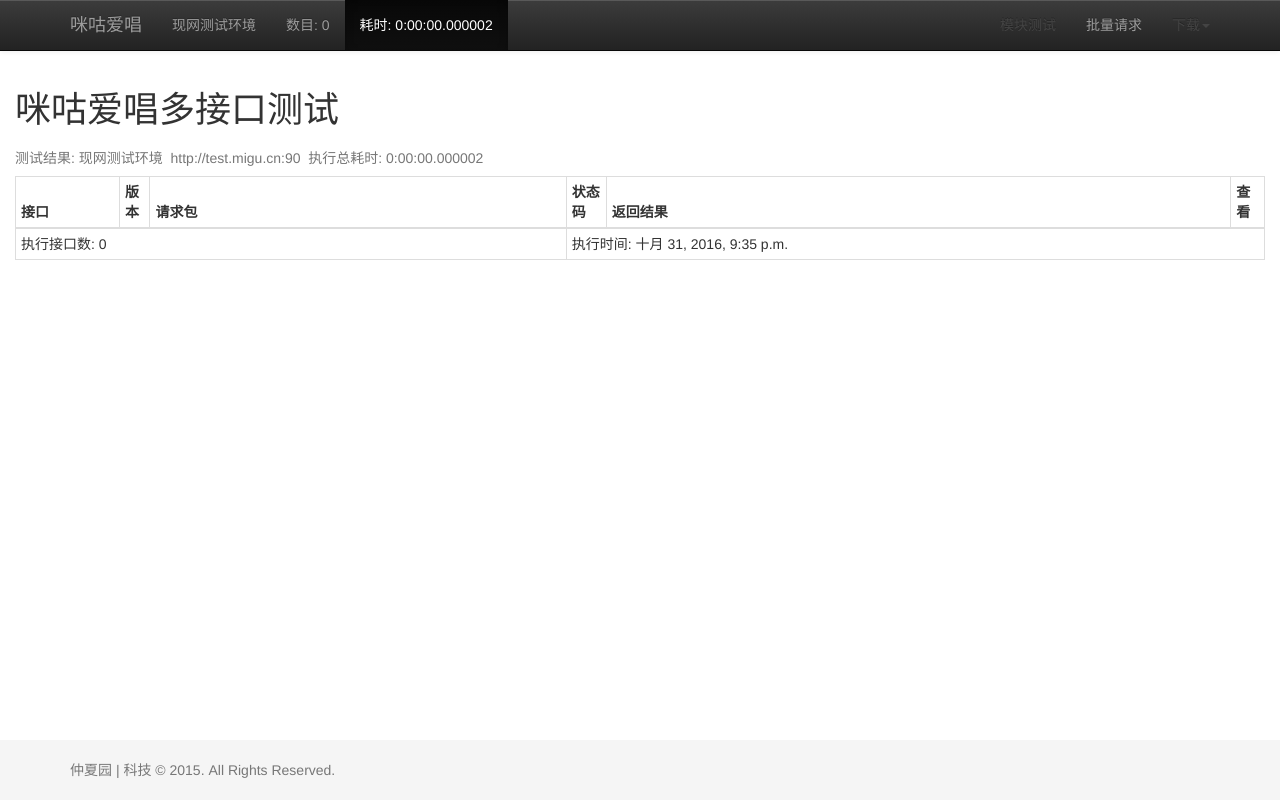
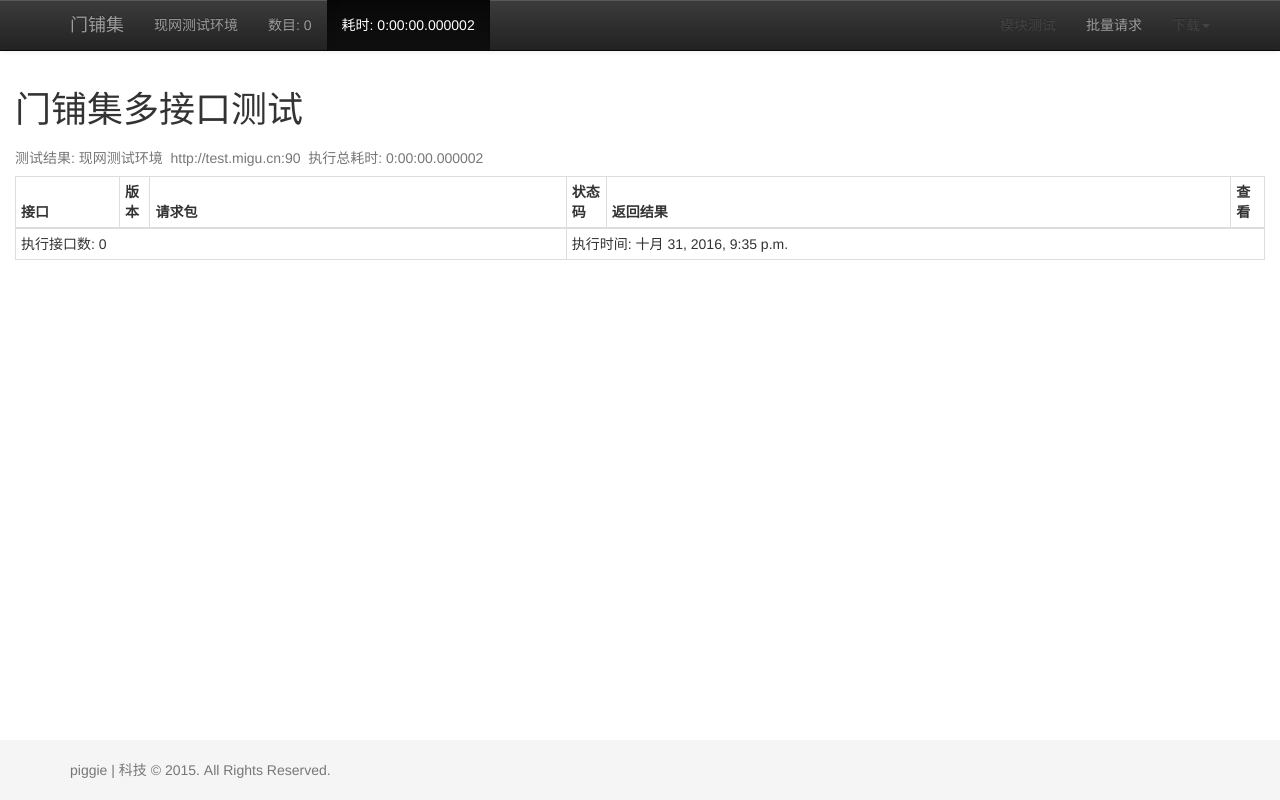
Before and after one commit to piggieyang/api-test, a Django app: page /migu/repeat/result/ in a window 1280 px wide. Run offline with Django 3.2, Linux system fonts and the light colour scheme; a user stored in the database is signed in; data comes from the database, SQL or seed files in the repository; parts of the project's set-up code (start-up, migrations or seed data) failed here and were passed over; some libraries are stand-ins or nearby versions.

Commit message:
修改文字

```diff
--- a/migu/models.py
+++ b/migu/models.py
@@ -7,7 +7,7 @@
 
 
 class MiguServiceBase(models.Model):
-    """咪咕爱唱接口模板"""
+    """接口模板"""
 
     name = models.CharField(verbose_name='接口名称', max_length=50)
     version = models.CharField(
@@ -30,7 +30,7 @@
 
 
 class MobileService(MiguServiceBase):
-    '''咪咕爱唱手机版接口'''
+    '''手机版接口'''
 
     class Meta(MiguServiceBase.Meta):
         verbose_name = '手机版接口'
@@ -39,7 +39,7 @@
 
 
 class TVService(MiguServiceBase):
-    '''咪咕爱唱电视版接口'''
+    '''电视版接口'''
 
     class Meta(MiguServiceBase.Meta):
         verbose_name = 'TV版接口'
@@ -48,7 +48,7 @@
 
 
 class PluginService(MiguServiceBase):
-    '''咪咕爱唱插件接口'''
+    '''插件接口'''
 
     class Meta(MiguServiceBase.Meta):
         verbose_name = '插件接口'
@@ -57,7 +57,7 @@
 
 
 class OpenService(MiguServiceBase):
-    '''咪咕爱唱开放平台接口'''
+    '''开放平台接口'''
 
     class Meta(MiguServiceBase.Meta):
         verbose_name = '开放平台接口'
@@ -66,7 +66,7 @@
 
 
 class Server(models.Model):
-    '''咪咕爱唱服务器配置'''
+    '''服务器配置'''
 
     name = models.CharField(verbose_name='接口地址名称', max_length=50)
     address = models.CharField(verbose_name='接口地址', max_length=255)
@@ -95,7 +95,7 @@
 
 
 class Result(models.Model):
-    """咪咕爱唱接口测试结果"""
+    """接口测试结果"""
 
     server = models.ForeignKey(to=Server, verbose_name='环境',
                                null=True)  # 测试后可以删除环境保存结果
@@ -125,7 +125,7 @@
 
 
 class Module(models.Model):
-    '''咪咕爱唱组合接口模块'''
+    '''组合接口模块'''
 
     name = models.CharField(verbose_name='模块名称', max_length=50)
     service_list = models.TextField(verbose_name='接口列表', default='[]')
--- a/migu/templates/migu/base.html
+++ b/migu/templates/migu/base.html
@@ -6,9 +6,9 @@
     <meta name="viewport" content="width=device-width, initial-scale=1">
     <meta name="renderer" content="webkit">
     <meta name="robots" content="noindex, nofollow">
-    <meta name="author" content="仲夏叶，Ryan Stornado">
-    <meta name="keywords" content="仲夏园，仲夏叶，科技，接口，测试">
-    <meta name="description" content="{% block page_description %}生命就是用求知的欲望燃烧自己{% endblock page_description %}">
+    <meta name="author" content="piggie，Ryan Stornado">
+    <meta name="keywords" content="piggie，piggie，科技，接口，测试">
+    <meta name="description" content="{% block page_description %}测试思维高于测试工具{% endblock page_description %}">
     <link rel="shortcut icon" href="{% static "favicon.ico" %}">
     <link rel="icon" type="image/icon" href="{% static "favicon.ico" %}">
     <title>{% block page_title %}{{ page_title }}{% endblock page_title %}</title>
@@ -56,7 +56,7 @@
 {% block page_footer %}
     <footer class="footer">
         <div class="container">
-            <p class="text-muted">仲夏园&nbsp;&#124;&nbsp;科技&nbsp;&copy;&nbsp;2015.&nbsp;All&nbsp;Rights&nbsp;Reserved.</p>
+            <p class="text-muted">piggie&nbsp;&#124;&nbsp;科技&nbsp;&copy;&nbsp;2015.&nbsp;All&nbsp;Rights&nbsp;Reserved.</p>
 
             <div style="display:none">
                 <script type="text/javascript">
--- a/migu/templates/migu/base_site.html
+++ b/migu/templates/migu/base_site.html
@@ -1,10 +1,10 @@
 {% extends "migu/base.html" %}
 {% load i18n %}
-{% block page_title %}咪咕爱唱接口测试{% endblock page_title %}
+{% block page_title %}门铺集接口测试{% endblock page_title %}
 {% block page_description %}本网站可以完成以下工作：单一接口测试、组合接口测试、生成Python脚本、生成Jmeter测试计划{% endblock page_description %}
 
 {% block page_brand_url %}/migu/{% endblock page_brand_url %}
-{% block page_brand_title %}咪咕爱唱{% endblock page_brand_title %}
+{% block page_brand_title %}门铺集{% endblock page_brand_title %}
 
 {% block custom_styles_css %}
     <style type="text/css">
--- a/migu/templates/migu/index.html
+++ b/migu/templates/migu/index.html
@@ -39,7 +39,7 @@
     <div class="container">
         <div class="row">
             <div class="col-md-8">
-                <h1>咪咕爱唱接口测试</h1>
+                <h1>门普集接口测试</h1>
                 <p class="help-block">接口版本下拉选项中没有对应的版本号时，可以在选择框后面的输入框手动添加</p>
                 <div id="query-form" class="well">
                     <h2>接口请求</h2>
--- a/migu/templates/migu/results.html
+++ b/migu/templates/migu/results.html
@@ -1,6 +1,6 @@
 {% extends "migu/base_site.html" %}
 {% block page_brand_url %}/migu/{% endblock page_brand_url %}
-{% block page_brand_title %}咪咕爱唱{% endblock page_brand_title %}
+{% block page_brand_title %}门铺集{% endblock page_brand_title %}
 
 
 {% block navbar_collapse %}
@@ -41,7 +41,7 @@
 
 {% block page_content %}
     <div class="container-fluid">
-        <h1>咪咕爱唱多接口测试</h1>
+        <h1>门铺集多接口测试</h1>
         <div class=" table-responsive">
             <table class="table table-hover table-bordered table-condensed">
                 <caption>
```
Also changed, not shown: mysite/static/favicon.ico (deleted).
